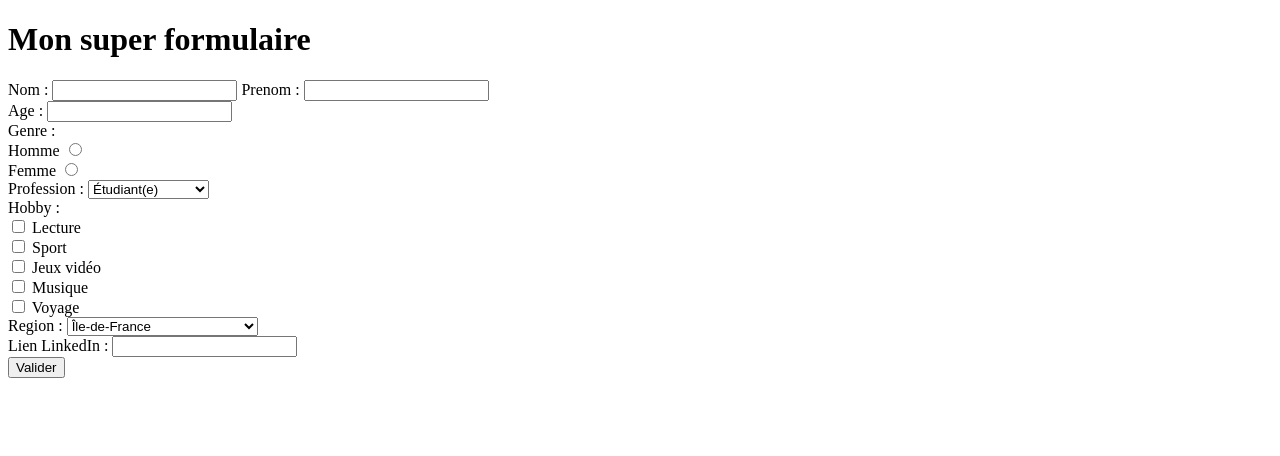
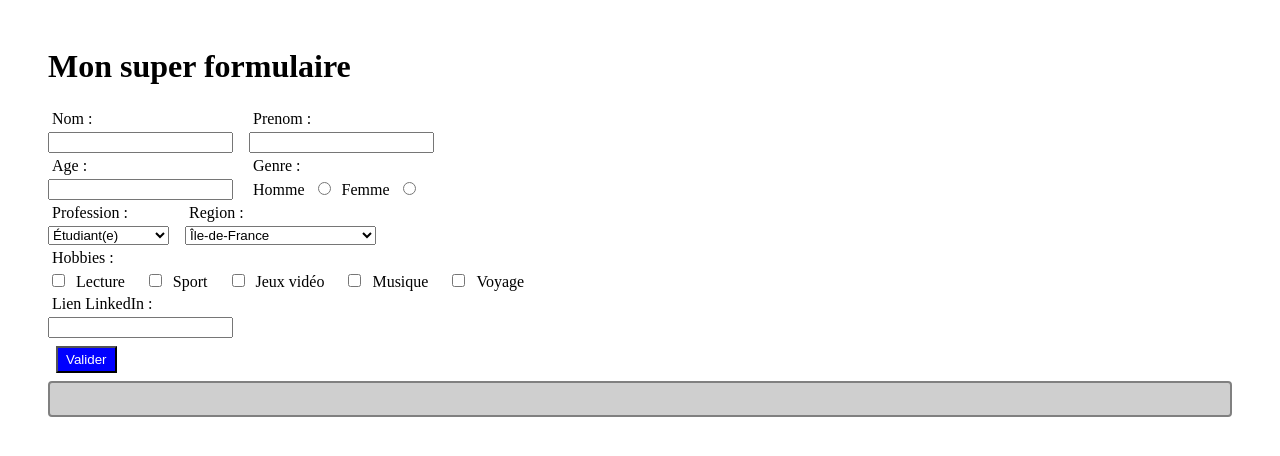
Before and after one commit to Sinistors/form_js, a plain HTML site: page index.html in a window 1280 px wide. Drawn offline with Linux system fonts and the light colour scheme.

Commit message:
fin exo + style (pas beau)

```diff
--- a/index.html
+++ b/index.html
@@ -1,67 +1,51 @@
 <!DOCTYPE html>
 <html lang="en">
     <head>
-    <meta charset="UTF-8">
-    <meta name="viewport" content="width=device-width, initial-scale=1.0">
-    <link rel="stylesheet" href="style.css">
+        <meta charset="UTF-8" />
+        <meta name="viewport" content="width=device-width, initial-scale=1.0" />
+        <link rel="stylesheet" href="style.css" />
         <script src="script.js" defer></script>
         <title>Form JS</title>
     </head>
     <body>
         <h1>Mon super formulaire</h1>
         <form id="form">
+            <div class="d-flex">
                 <div>
-            <label for="name">Nom :</label>
-            <input type="text" name="name" id="name">
-            <label for="firstName">Prenom :</label>
-            <input type="text" name="firstName" id="firstName">
+                    <label for="name" class="d-block">Nom :</label>
+                    <input type="text" name="name" id="name" />
                 </div>
                 <div>
-            <label for="age">Age :</label>
-            <input type="number" name="age" id="age">
+                    <label for="firstName" class="d-block">Prenom :</label>
+                    <input type="text" name="firstName" id="firstName" />
+                </div>
+            </div>
+            <div class="d-flex">
+                <div>
+                    <label for="age" class="d-block">Age :</label>
+                    <input type="number" name="age" id="age" />
                 </div>
                 <div>
-            <label for="gender">Genre :</label>
+                    <label for="gender" class="d-block">Genre :</label>
+                    <label for="man">Homme</label>
+                    <input type="radio" id="man" name="gender" value="Homme" />
+                    <label for="woman">Femme</label>
+                    <input type="radio" id="woman" name="gender" value="Femme" />
+                </div>
+            </div>
+            <div class="d-flex">
                 <div>
-                <label for="man">Homme</label>
-                <input type="radio" id="man" name="gender" value="gender">
+                    <label for="job" class="d-block">Profession :</label>
+                    <select name="job" id="job">
+                        <option value="Étudiant(e)">Étudiant(e)</option>
+                        <option value="Développeur(se)">Développeur(se)</option>
+                        <option value="Enseignant(e)">Enseignant(e)</option>
+                        <option value="Designer">Designer</option>
+                        <option value="Autre">Autre</option>
+                    </select>
                 </div>
                 <div>
-                <label for="woman">Femme</label>
-                <input type="radio" id="woman" name="gender" value="gender">
-            </div>
-        </div>
-        <label for="job">Profession :</label>
-        <select name="job" id="job">
-            <option value="student">Étudiant(e)</option>
-            <option value="dev">Développeur(se)</option>
-            <option value="teacher">Enseignant(e)</option>
-            <option value="designer">Designer</option>
-            <option value="other">Autre</option>
-        </select>
-        <div>Hobby :
-            <div>
-                <input type="checkbox" id="reading" name="reading" value="reading">
-                <label for="reading">Lecture</label>
-            </div>
-            <div>
-                <input type="checkbox" id="sport" name="sport" value="sport">
-                <label for="sport">Sport</label>
-            </div>
-            <div>
-                <input type="checkbox" id="video-game" name="video-game" value="video-game">
-                <label for="video-game">Jeux vidéo</label>
-            </div>
-            <div>
-                <input type="checkbox" id="music" name="music" value="music">
-                <label for="music">Musique</label>
-            </div>
-            <div>
-                <input type="checkbox" id="travel" name="travel" value="travel">
-                <label for="travel">Voyage</label>
-            </div>
-        </div>
-        <label for="region">Region :</label>
+                    <label for="region" class="d-block">Region :</label>
                     <select name="region" id="region">
                         <option value="Ile-de-France">Île-de-France</option>
                         <option value="Provence-Alpes">Provence-Alpes-Côte d’Azur</option>
@@ -69,11 +53,38 @@
                         <option value="Grand-Est">Grand-Est</option>
                         <option value="Auvergne-Rhone-Alpes">Auvergne-Rhône-Alpes</option>
                     </select>
+                </div>
+            </div>
+            <p>Hobbies :</p>
+            <div class="d-flex">
                 <div>
-            <label for="linkedin">Lien LinkedIn :</label>
-            <input type="url" name="linkedin" id="linkedin">
+                    <input type="checkbox" id="reading" name="hobby" value="Lecture" />
+                    <label for="reading">Lecture</label>
+                </div>
+                <div>
+                    <input type="checkbox" id="sport" name="hobby" value="Sport" />
+                    <label for="sport">Sport</label>
+                </div>
+                <div>
+                    <input type="checkbox" id="video-game" name="hobby" value="Jeux vidéo" />
+                    <label for="video-game">Jeux vidéo</label>
+                </div>
+                <div>
+                    <input type="checkbox" id="music" name="hobby" value="Musique" />
+                    <label for="music">Musique</label>
+                </div>
+                <div>
+                    <input type="checkbox" id="travel" name="hobby" value="Voyage" />
+                    <label for="travel">Voyage</label>
+                </div>
+            </div>
+            <div>
+                <label for="linkedin" class="d-block">Lien LinkedIn :</label>
+                <input type="url" name="linkedin" id="linkedin" />
             </div>
             <button type="submit" name="submitBtn" id="submitBtn">Valider</button>
         </form>
+
+        <div id="container"></div>
     </body>
 </html>
--- a/script.js
+++ b/script.js
@@ -2,11 +2,11 @@ let form = document.querySelector("#form");
 
 form.addEventListener("submit", (e) =>
 {
-    console.log("ui");
     e.preventDefault();
 
 
-    let container = document.createElement("div");
+    let container = document.querySelector("#container");
+    container.innerHTML = "";
 
     let name = document.createElement("p");
     name.innerHTML = "<span class=\"bold\">Nom : </span> " + document.querySelector("#name").value;
@@ -14,12 +14,46 @@ form.addEventListener("submit", (e) =>
     let firstName = document.createElement("p");
     firstName.innerHTML = "<span class=\"bold\">Prenom :</span> " + document.querySelector("#firstName").value;
     container.append(firstName);
+    let age = document.createElement("p");
+    age.innerHTML = "<span class=\"bold\">Age :</span> " + document.querySelector("#age").value + " ans";
+    container.append(age);
+
+    let genderRadios = document.getElementsByName("gender");
+    let gender = document.createElement("p");
+    genderRadios.forEach(element =>
+    {
+        if (element.checked)
+        {
+            gender.innerHTML = "<span class=\"bold\">Genre :</span> " + element.value;
+        }
+    });
+    container.append(gender);
+
+    let job = document.createElement("p");
+    job.innerHTML = "<span class=\"bold\">Metier :</span> " + document.querySelector("#job").value;
+    container.append(job);
+
+
+    let hobbyCheckboxes = document.getElementsByName("hobby");
+    let hobbies = document.createElement("p");
+    hobbies.innerHTML = "<span class=\"bold\">Hobbies :</span> ";
+    hobbyCheckboxes.forEach(element =>
+    {
+        if (element.checked)
+        {
+            hobbies.innerHTML += " " + element.value;
+        }
+    });
+    container.append(hobbies);
+
+    let region = document.createElement("p");
+    region.innerHTML = "<span class=\"bold\">Region :</span> " + document.querySelector("#region").value;
+    container.append(region);
+
+    let linkedinLink = document.createElement("p");
+    linkedinLink.innerHTML = "<span class=\"bold\">LinkedIn :</span> <a href=\"\">" + document.querySelector("#linkedin").value + "</a>";
+    container.append(linkedinLink);
 
 
 
-
-
-
-    document.querySelector("body").append(container);
-
-})
+});
--- a/style.css
+++ b/style.css
@@ -1,3 +1,40 @@
 .bold{
     font-weight: bold;
 }
+
+.d-block{
+    display: block;
+}
+
+.d-flex{
+    display: flex;
+    gap: 1rem;
+}
+
+label, p{
+    padding: 0.25rem;
+    margin: 0;
+}
+
+
+button{
+    color: white;
+    background-color: blue;
+    padding: 0.25rem 0.5rem;
+    margin: 0.5rem;
+    &:hover{
+        color: black;
+        background-color: rgba(0, 0, 255, 0.581);
+    }
+}
+
+body{
+    margin: 3rem;
+}
+
+#container{
+    border: 2px solid grey;
+    padding: 1rem;
+    border-radius: 0.25rem;
+    background-color: #cfcfcf;
+}
```
Lines whose indentation alone changed are shown as unchanged.
